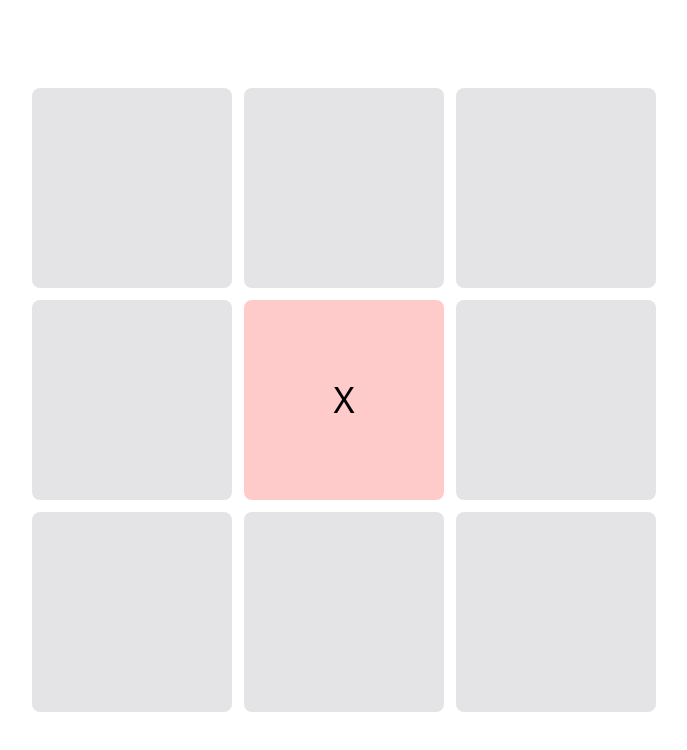
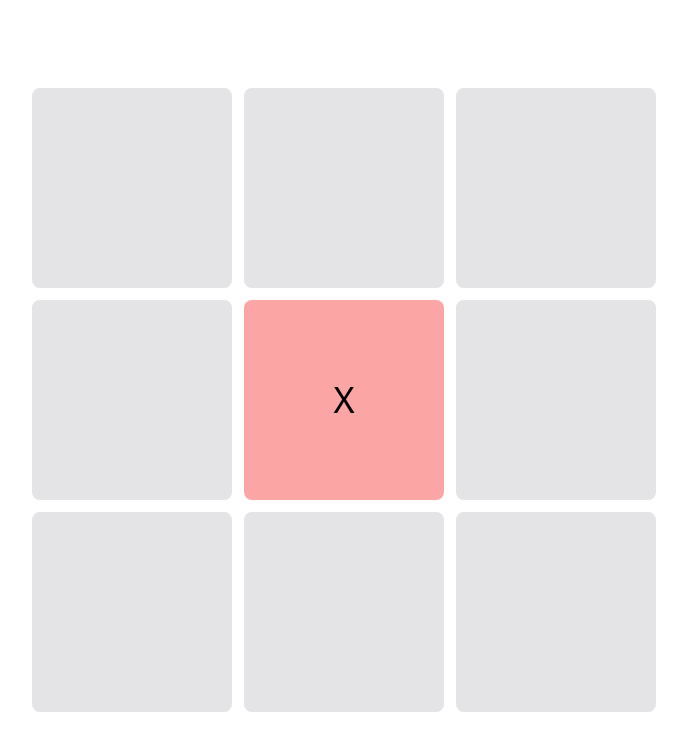
Before and after one commit to halivert/tic-tac-toe, a Vue app: page / in a window 1280 px wide. Both pictures are taken after a click on the button 640 px from the left and 400 px from the top of the page. Shown: the top 750 px of the page, without its empty margins (296-983 px from the left). Built offline with nearby package versions, Linux system fonts and the light colour scheme.

Commit message:
chore: update styles

```diff
--- a/index.html
+++ b/index.html
@@ -5,6 +5,7 @@
 		<link rel="icon" href="/favicon.webp" />
 		<meta name="viewport" content="width=device-width, initial-scale=1.0" />
 		<title>Gato</title>
+		<meta name="theme-color" content="#14b8a6" />
 	</head>
 	<body>
 		<div id="app" class="w-screen overflow-hidden"></div>
--- a/src/App.vue
+++ b/src/App.vue
@@ -1,11 +1,10 @@
 <script setup lang="ts">
 import { ref, computed } from "vue";
 import { winnerCoordinates } from "@/winnerCoordinates";
+import GameButton from "./components/GameButton.vue";
+import { X, O, type Cell } from "@/types";
 
-const X = "X";
-const O = "O";
-
-const board = ref([
+const board = ref<Cell[][]>([
 	["", "", ""],
 	["", "", ""],
 	["", "", ""],
@@ -58,8 +57,8 @@ const winner = computed(() => {
 
 const draw = computed(() => !winner.value && turns.value === 9);
 
-function update(i: number, j: number, turn: string) {
-	if (winner.value) return;
+function update(i: number, j: number, turn: Cell) {
+	if (winner.value || !turn) return;
 
 	board.value[i][j] = turn;
 }
@@ -80,13 +79,15 @@ function partOfWinningCoordinates(i: number, j: number): boolean {
 </script>
 
 <template>
-	<div class="h-dvh w-prose max-w-full mx-auto py-3 grid">
+	<div class="h-dvh w-prose max-w-full mx-auto py-3 grid dark:bg-zinc-900">
 		<section class="place-self-center flex flex-col gap-3 relative">
 			<div
 				v-if="winner || draw"
-				class="absolute inset-3 bg-zinc-800/40 rounded grid place-items-center"
+				class="absolute inset-3 bg-white/50 dark:bg-zinc-800/40 rounded grid place-items-center"
 			>
-				<div class="bg-white py-4 px-8 rounded-sm flex gap-4 flex-col">
+				<div
+					class="bg-white dark:bg-zinc-900 dark:text-white py-4 px-8 rounded-sm flex gap-4 flex-col"
+				>
 					<p v-if="winner" class="text-4xl text-center">
 						Ganador! <br />
 						<strong>
@@ -96,7 +97,7 @@ function partOfWinningCoordinates(i: number, j: number): boolean {
 					<p v-else-if="draw" class="text-4xl text-center">Tablas</p>
 
 					<button
-						class="px-2 py-1 bg-zinc-700 rounded text-white"
+						class="px-2 py-1 bg-zinc-700 rounded text-white dark:text-black dark:bg-zinc-300"
 						@click="restart"
 					>
 						Reiniciar
@@ -105,32 +106,20 @@ function partOfWinningCoordinates(i: number, j: number): boolean {
 			</div>
 
 			<div class="flex gap-3" v-for="(row, i) in board" :key="i">
-				<button
-					:class="[
-						'text-4xl aspect-square h-[25dvw] max-h-[25dvh] text-center',
-						'rounded-lg',
-						{ 'accent-red-500': cell === X },
-						{ 'accent-teal-500': cell === O },
-						{ 'bg-red-200': cell === X && !winner },
-						{ 'bg-teal-200': cell === O && !winner },
-						{ 'bg-red-300': cell === X && partOfWinningCoordinates(i, j) },
-						{ 'bg-teal-300': cell === O && partOfWinningCoordinates(i, j) },
-						{
-							'focus:bg-red-50 hover:bg-red-50 accent-red-800':
-								turn === X && !cell,
-						},
-						{
-							'focus:bg-teal-50 hover:bg-teal-50 accent-teal-800':
-								turn === O && !cell,
-						},
-						{ 'bg-zinc-200': !cell || winner },
-					]"
+				<GameButton
 					v-for="(cell, j) in row"
 					:key="`${i},${j}`"
 					@click="update(i, j, turn)"
-				>
-					{{ cell }}
-				</button>
+					:turn="turn"
+					:cell="cell"
+					:status="
+						!winner
+							? 'active'
+							: partOfWinningCoordinates(i, j)
+								? 'winning'
+								: undefined
+					"
+				/>
 			</div>
 		</section>
 	</div>
--- /dev/null
+++ b/src/components/GameButton.vue
@@ -0,0 +1,41 @@
+<script setup lang="ts">
+import { X, O, type Cell } from "@/types";
+
+defineProps<{
+	cell: Cell;
+	turn: Exclude<Cell, "">;
+	status?: "active" | "winning";
+}>();
+</script>
+
+<template>
+	<button
+		:class="[
+			'text-4xl aspect-square h-[25dvw] max-h-[25dvh] text-center',
+			'rounded-lg dark:text-white',
+			{ 'accent-red-500': cell === X },
+			{ 'accent-teal-500': cell === O },
+			{
+				'bg-red-300 dark:bg-red-900':
+					cell === X && status === 'active',
+			},
+			{
+				'bg-teal-300 dark:bg-teal-900':
+					cell === O && status === 'active',
+			},
+			{ 'bg-red-300 dark:bg-red-900': cell === X && status === 'winning' },
+			{ 'bg-teal-300 dark:bg-red-900': cell === O && status === 'winning' },
+			{
+				'focus:bg-red-300 hover:bg-red-300 accent-red-800 dark:focus:bg-red-800 dark:hover:bg-red-800':
+					turn === X && !cell,
+			},
+			{
+				'focus:bg-teal-300 hover:bg-teal-300 accent-teal-800 dark:focus:bg-teal-800 dark:hover:bg-teal-800':
+					turn === O && !cell,
+			},
+			{ 'bg-zinc-200 dark:bg-zinc-700': !cell || status === undefined },
+		]"
+	>
+		{{ cell }}
+	</button>
+</template>
--- /dev/null
+++ b/src/types.ts
@@ -0,0 +1,3 @@
+export const X = "X";
+export const O = "O";
+export type Cell = "" | typeof X | typeof O;
--- a/tailwind.config.js
+++ b/tailwind.config.js
@@ -1,6 +1,7 @@
 /** @type {import('tailwindcss').Config} */
 export default {
 	content: ['./index.html', './src/**/*.{vue,js,ts,jsx,tsx}'],
+	darkMode: 'media',
 	theme: {
 		extend: {},
 	},
```
